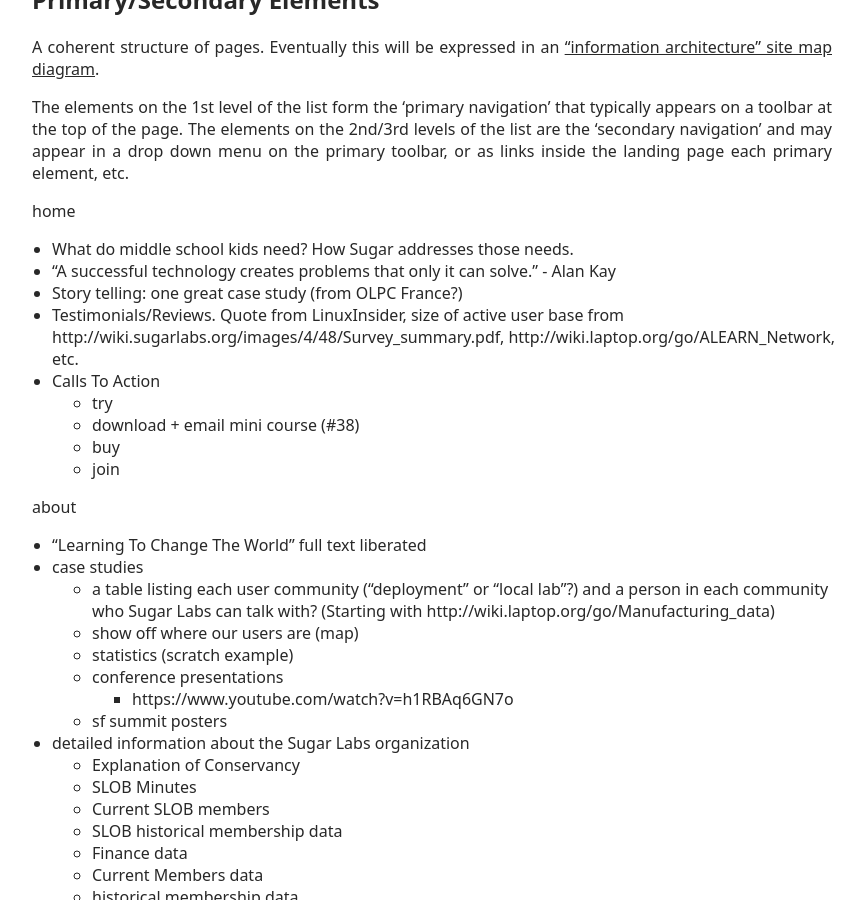
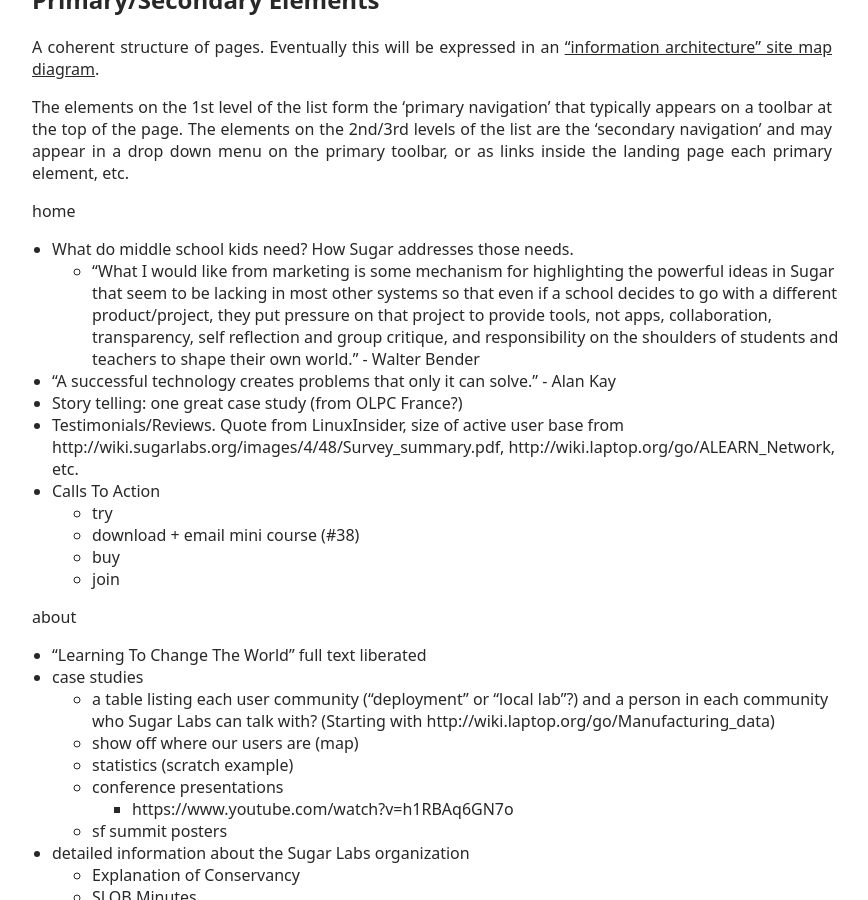
Before and after one commit to sugarlabs/www, a Jekyll site: the page built from STRUCTURE.md, in a window 1280 px wide and 900 px high, scrolled down 1606 px. Shown: the whole window, without its empty margins (208-1076 px from the left). Built offline with Jekyll 4.4.1, drawn with Linux system fonts in a browser that asks for light colours; a script that is not in the unit is left out; comment, search, counter and statistics services are not loaded; some of the changed lines change nothing that is shown; some of the changed text lies outside the part shown.

Commit message:
Update STRUCTURE.md
Add Walter's vision for how to position Sugar in the market on the hompage

```diff
--- a/STRUCTURE.md
+++ b/STRUCTURE.md
@@ -15,7 +15,7 @@
     * Measure impressions/reach
 
 2. Visitors: Landing Page, Realization of Need, Interest/Desire, Engage leads, Familiarity
-    * Assert the unmet needs the "one key fan" users face, and how the products/services addresse their needs
+    * Assert the unmet needs the "one key fan" users face, and how the products/services address their needs
     * Survey their needs/expectations
     * Calls To Action
     * Measure active daily users
@@ -67,6 +67,7 @@
 
 home
 * What do middle school kids need? How Sugar addresses those needs.
+   * "What I would like from marketing is some mechanism for highlighting the powerful ideas in Sugar that seem to be lacking in most other systems so that even if a school decides to go with a different product/project, they put pressure on that project to provide tools, not apps, collaboration, transparency, self reflection and group critique, and responsibility on the shoulders of students and teachers to shape their own world." - Walter Bender
 * "A successful technology creates problems that only it can solve." - Alan Kay
 * Story telling: one great case study (from OLPC France?)
 * Testimonials/Reviews. Quote from [LinuxInsider](http://www.linuxinsider.com/story/Fedora-Based-Sugar-on-a-Stick-Is-One-Sweet-Desktop-83446.html), size of active user base from <http://wiki.sugarlabs.org/images/4/48/Survey_summary.pdf>, http://wiki.laptop.org/go/ALEARN_Network, etc.
```
